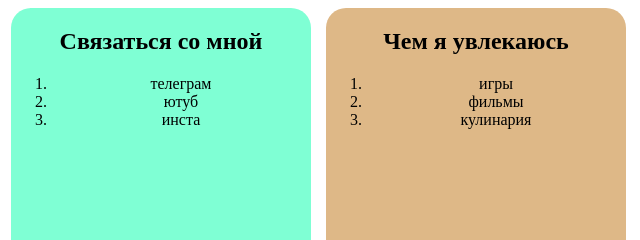
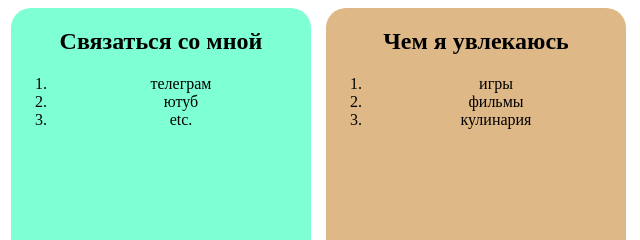
Before and after one commit to Somathronix/visit-card, a plain HTML site: page index.html in a window 1280 px wide. Shown: the top 240 px of the page, 479-1119 px from the left. Drawn offline with Linux system fonts and the light colour scheme.

Commit message:
Update index.html

```diff
--- a/index.html
+++ b/index.html
@@ -17,7 +17,7 @@
         <ol>
             <li>телеграм</li>
             <li>ютуб</li>
-            <li>инста</li>
+            <li>etc.</li>
         </ol>
     </div>
     <div class='hobbies'>
```
